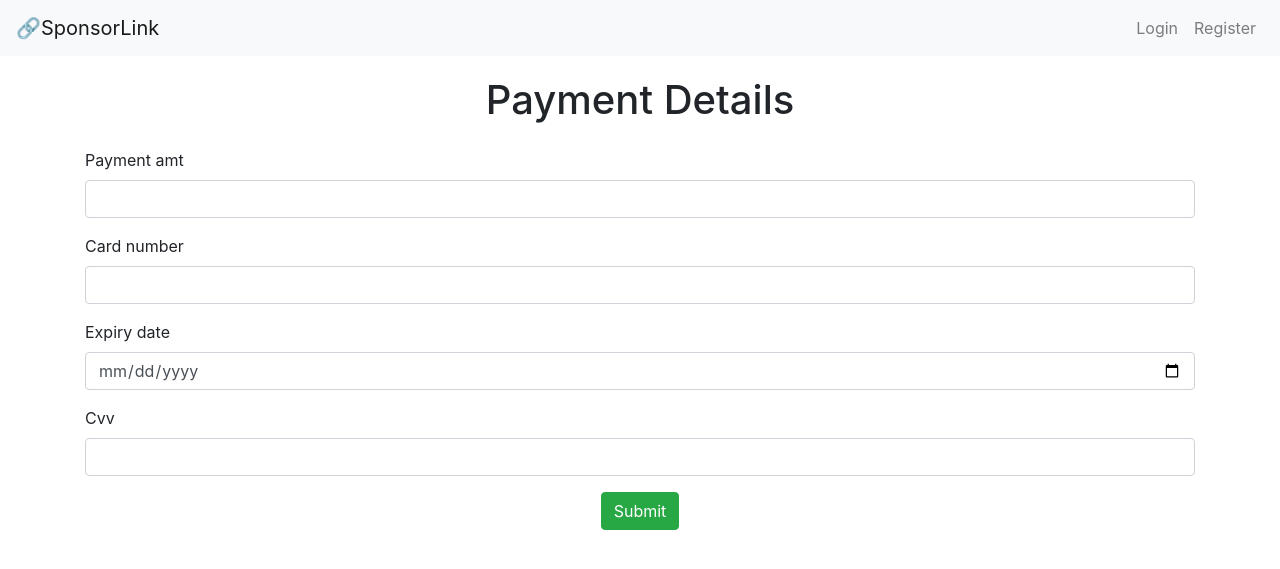
After one commit to prajjwalyd/SponsorLink, a Python web app: template app/templates/payment.html in a window 1280 px wide. The commit adds this page. Shown: the top 569 px of the page. Run offline with Jinja, Linux system fonts and the light colour scheme; the template is opened without the code that fills it, so the values that code supplies are empty, except form fields; form fields are guessed from the names that the template uses; some libraries are stand-ins or nearby versions.

Commit message:
add dummy payment portal

```diff
--- a/app/templates/layout.html
+++ b/app/templates/layout.html
@@ -61,8 +61,11 @@
         {% block content %}{% endblock %}
     </div>
     <!-- Bootstrap JS and dependencies -->
-    <script src="https://cdn.jsdelivr.net/npm/@popperjs/core@2.5.4/dist/umd/popper.min.js"></script>
-    <script src="https://maxcdn.bootstrapcdn.com/bootstrap/4.5.2/js/bootstrap.min.js"></script>
+    <!-- <script src="https://cdn.jsdelivr.net/npm/@popperjs/core@2.5.4/dist/umd/popper.min.js"></script>
+    <script src="https://maxcdn.bootstrapcdn.com/bootstrap/4.5.2/js/bootstrap.min.js"></script> -->
+    <script src="https://code.jquery.com/jquery-3.3.1.slim.min.js" integrity="sha384-q8i/X+965DzO0rT7abK41JStQIAqVgRVzpbzo5smXKp4YfRvH+8abtTE1Pi6jizo" crossorigin="anonymous"></script>
+    <script src="https://cdn.jsdelivr.net/npm/popper.js@1.14.7/dist/umd/popper.min.js" integrity="sha384-UO2eT0CpHqdSJQ6hJty5KVphtPhzWj9WO1clHTMGa3JDZwrnQq4sF86dIHNDz0W1" crossorigin="anonymous"></script>
+    <script src="https://cdn.jsdelivr.net/npm/bootstrap@4.3.1/dist/js/bootstrap.min.js" integrity="sha384-JjSmVgyd0p3pXB1rRibZUAYoIIy6OrQ6VrjIEaFf/nJGzIxFDsf4x0xIM+B07jRM" crossorigin="anonymous"></script>
     <script>
         document.addEventListener('DOMContentLoaded', (event) => {
             setTimeout(() => {
--- /dev/null
+++ b/app/templates/payment.html
@@ -0,0 +1,74 @@
+{% extends "layout.html" %}
+{% block title %}Payment{% endblock %}
+{% block content %}
+<h1 class="text-center">Payment Details</h1>
+<form method="POST" class="mt-4" id="paymentForm" novalidate>
+    {{ form.hidden_tag() }}
+    <div class="form-group">
+        {{ form.payment_amt.label(class="form-label") }}
+        {{ form.payment_amt(class="form-control", required=True) }}
+        {% if form.payment_amt.errors %}
+            <div class="invalid-feedback d-block">
+                {% for error in form.payment_amt.errors %}
+                    {{ error }}<br>
+                {% endfor %}
+            </div>
+        {% endif %}
+        <div class="invalid-feedback">Enter a valid amount greater than 0.</div>
+    </div>
+    <div class="form-group">
+        {{ form.card_number.label(class="form-label") }}
+        {{ form.card_number(class="form-control", required=True) }}
+        {% if form.card_number.errors %}
+            <div class="invalid-feedback d-block">
+                {% for error in form.card_number.errors %}
+                    {{ error }}<br>
+                {% endfor %}
+            </div>
+        {% endif %}
+        <div class="invalid-feedback">Enter a valid 16 digit card number.</div>
+    </div>
+    <div class="form-group">
+        {{ form.expiry_date.label(class="form-label") }}
+        {{ form.expiry_date(class="form-control", required=True) }}
+        {% if form.expiry_date.errors %}
+            <div class="invalid-feedback d-block">
+                {% for error in form.expiry_date.errors %}
+                    {{ error }}<br>
+                {% endfor %}
+            </div>
+        {% endif %}
+        <div class="invalid-feedback">Enter a valid expiry date in MM/YY format.</div>
+    </div>
+    <div class="form-group">
+        {{ form.cvv.label(class="form-label") }}
+        {{ form.cvv(class="form-control", required=True) }}
+        {% if form.cvv.errors %}
+            <div class="invalid-feedback d-block">
+                {% for error in form.cvv.errors %}
+                    {{ error }}<br>
+                {% endfor %}
+            </div>
+        {% endif %}
+        <div class="invalid-feedback">Enter a valid 3 digit CVV.</div>
+    </div>
+    <div class="form-group text-center mt-3">
+        {{ form.submit(class="btn btn-success") }}
+    </div>
+</form>
+
+<script>
+document.addEventListener('DOMContentLoaded', function() {
+    const form = document.getElementById('paymentForm');
+
+    form.addEventListener('submit', function(event) {
+        if (!form.checkValidity()) {
+            event.preventDefault();
+            event.stopPropagation();
+        }
+
+        form.classList.add('was-validated');
+    }, false);
+});
+</script>
+{% endblock %}
--- a/app/templates/sponsor_dashboard.html
+++ b/app/templates/sponsor_dashboard.html
@@ -4,6 +4,7 @@
 <h1 class="text-center mb-4">Sponsor Dashboard</h1>
 <a href="{{ url_for('user.profile') }}" class="btn btn-secondary">Update Profile</a>
 <a href="{{ url_for('user.search_influencers') }}" class="btn btn-primary">Search Influencers</a>
+<a href="{{ url_for('user.payment') }}" class="btn btn-success">Make Payment</a>
 <br>
 <br>
 <div class="row">
```
Also changed, not shown: app/forms.py (+7 -2 lines), app/routes/user_routes.py (+14 -1 lines), README.md.
